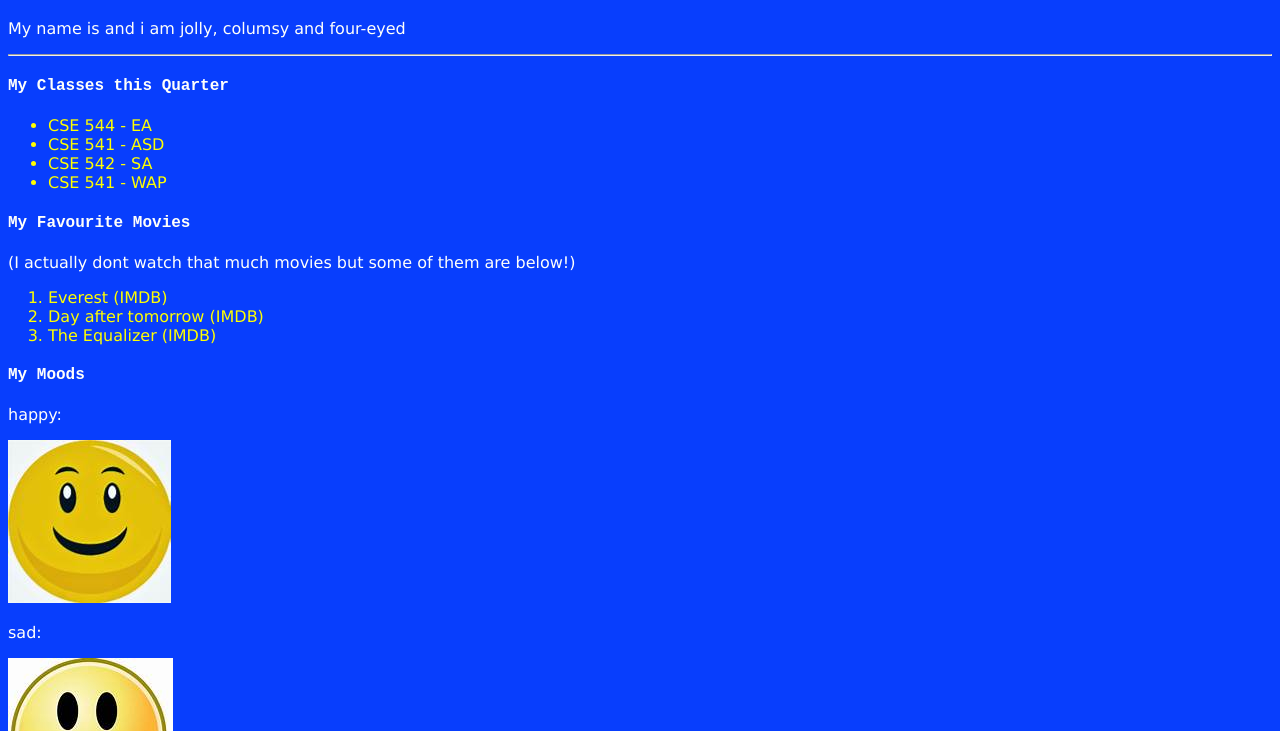
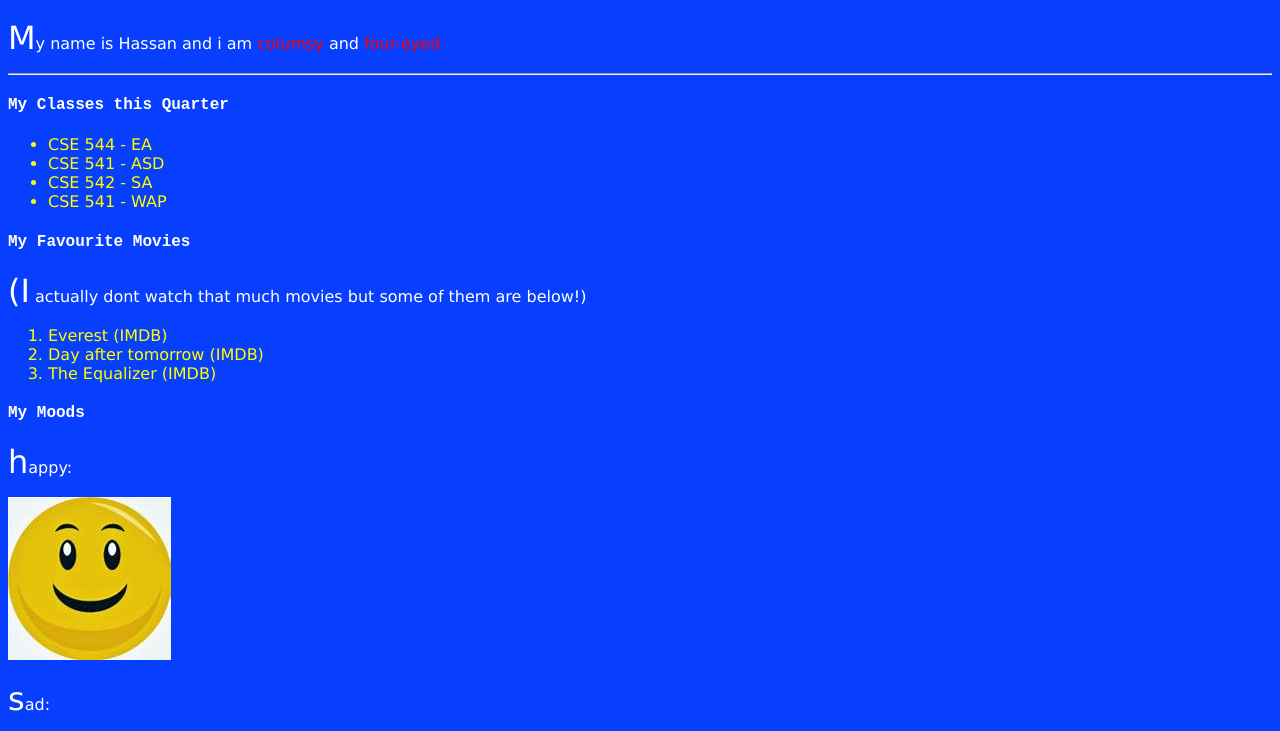
Before and after one commit to hussyrana/hussyrana.github.io, a plain HTML site: page aboutMe.html in a window 1280 px wide. Shown: the part 61-792 px from the top of the page. Drawn offline with Linux system fonts and the light colour scheme.

Commit message:
updated about

```diff
--- a/aboutMe.html
+++ b/aboutMe.html
@@ -1,5 +1,5 @@
 <!DOCTYPE html>
-<html>
+<html lang="en">
   <head>
     <meta charset="utf-8" />
     <title>About me</title>
@@ -7,7 +7,10 @@
   </head>
   <body>
     <h1>About Hassan Ali</h1>
-    <p>My name is and i am jolly, columsy and four-eyed</p>
+    <p>
+      My name is Hassan and i am <span> columsy</span> and
+      <span>four-eyed</span>
+    </p>
     <hr />
     <h4>My Classes this Quarter</h4>
     <ul>
@@ -19,9 +22,9 @@
     <h4>My Favourite Movies</h4>
     <p>(I actually dont watch that much movies but some of them are below!)</p>
     <ol>
-      <li>Everest (IMDB)</li>
-      <li>Day after tomorrow (IMDB)</li>
-      <li>The Equalizer (IMDB)</li>
+      <li>Everest (<a href="#">IMDB</a>)</li>
+      <li>Day after tomorrow (<a href="#">IMDB</a>)</li>
+      <li>The Equalizer (<a href="#">IMDB</a>)</li>
     </ol>
     <h4>My Moods</h4>
     <div>
@@ -40,5 +43,12 @@
         src="http://mumstudents.org/cs472/2014-09/images/w3c-html.png"
         alt="html validator"
     /></a>
+    <a href="https://jigsaw.w3.org/css-validator/check/referer">
+      <img
+        style="border: 0; width: 88px; height: 31px"
+        src="https://jigsaw.w3.org/css-validator/images/vcss-blue"
+        alt="Valid CSS!"
+      />
+    </a>
   </body>
 </html>
--- a/stylesheets/aboutMe.css
+++ b/stylesheets/aboutMe.css
@@ -14,8 +14,25 @@ p {
   font-family: "Lucida Sans", "Lucida Sans Regular", "Lucida Grande",
     "Lucida Sans Unicode", Geneva, Verdana, sans-serif;
 }
+p::first-letter {
+  font-size: 2em;
+}
+span {
+  color: red;
+}
 li {
   color: yellow;
   font-family: "Lucida Sans", "Lucida Sans Regular", "Lucida Grande",
     "Lucida Sans Unicode", Geneva, Verdana, sans-serif;
 }
+div {
+  display: block;
+  align-items: baseline;
+}
+a {
+  text-decoration: none;
+  color: yellow;
+}
+a:hover {
+  text-decoration: underline;
+}
```
Also changed, not shown: index.html (+1 -1 lines).
